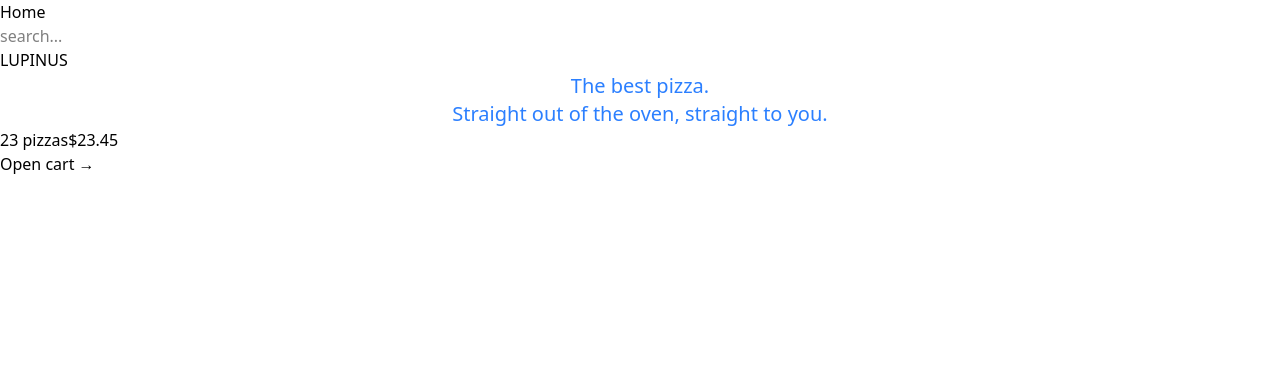
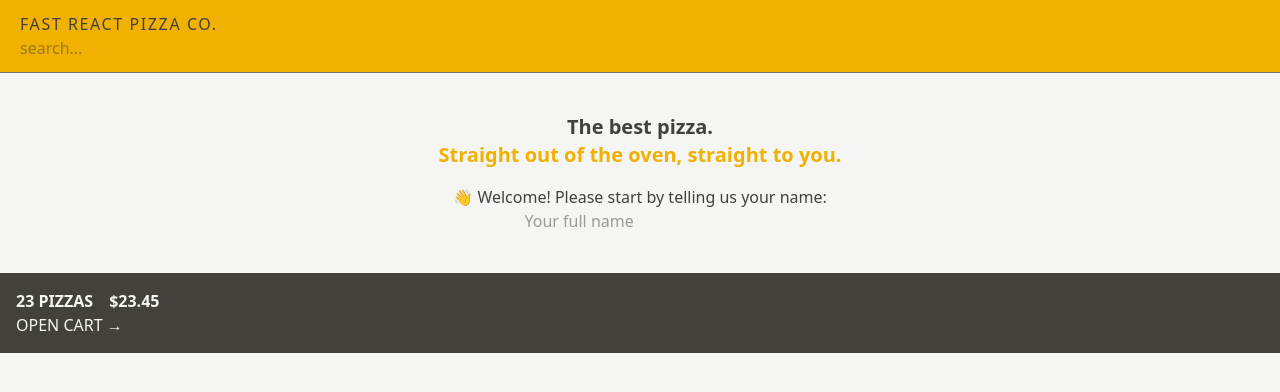
Before and after one commit to zautumn-dev/react-fast-pizza, a React (Vite) app: page /home in a window 1280 px wide. Shown: the top 392 px of the page. Built offline with nearby package versions, Linux system fonts and the light colour scheme.

Commit message:
✨ feat: tailwind 样式设置

```diff
--- a/index.html
+++ b/index.html
@@ -6,7 +6,7 @@
     <meta name="viewport" content="width=device-width, initial-scale=1.0" />
     <title>fast-react-pizza</title>
   </head>
-  <body>
+  <body class="bg-stone-100 text-stone-700">
     <div id="root"></div>
     <script type="module" src="/src/main.jsx"></script>
   </body>
--- a/src/features/cart/CartOverview.jsx
+++ b/src/features/cart/CartOverview.jsx
@@ -2,8 +2,8 @@ import { Link } from 'react-router-dom'
 
 function CartOverview() {
   return (
-    <div>
-      <p>
+    <div className="bg-stone-700 p-4 text-stone-100 uppercase">
+      <p className="space-x-4 font-semibold">
         <span>23 pizzas</span>
         <span>$23.45</span>
       </p>
--- /dev/null
+++ b/src/features/user/UserName.jsx
@@ -0,0 +1,7 @@
+import React from 'react'
+
+function UserName() {
+  return <div className="hidden text-sm font-semibold">lupinus(@zninggo)</div>
+}
+
+export default UserName
--- a/src/shared/ui/Home.jsx
+++ b/src/shared/ui/Home.jsx
@@ -1,11 +1,14 @@
+import CreateUser from '@/features/user/CreateUser.jsx'
+
 function Home() {
   return (
-    <div>
-      <h1 className="text-center text-xl text-blue-500">
+    <div className="my-10 text-center">
+      <h1 className="mb-4 text-xl font-semibold">
         The best pizza.
         <br />
-        Straight out of the oven, straight to you.
+        <div className="text-yellow-500">Straight out of the oven, straight to you.</div>
       </h1>
+      <CreateUser />
     </div>
   )
 }
--- a/src/shared/ui/Layout/components/Header.jsx
+++ b/src/shared/ui/Layout/components/Header.jsx
@@ -1,13 +1,16 @@
 import React from 'react'
 import { Link } from 'react-router-dom'
 import OrderSearch from '@/features/order/components/OrderSearch.jsx'
+import UserName from '@/features/user/UserName.jsx'
 
 function Header() {
   return (
-    <header>
-      <Link to="/">Home</Link>
+    <header className="border-b border-stone-500 bg-yellow-500 px-5 py-3 uppercase">
+      <Link to="/" className="tracking-widest">
+        fast react pizza co.
+      </Link>
       <OrderSearch />
-      <p>LUPINUS</p>
+      <UserName />
     </header>
   )
 }
```
